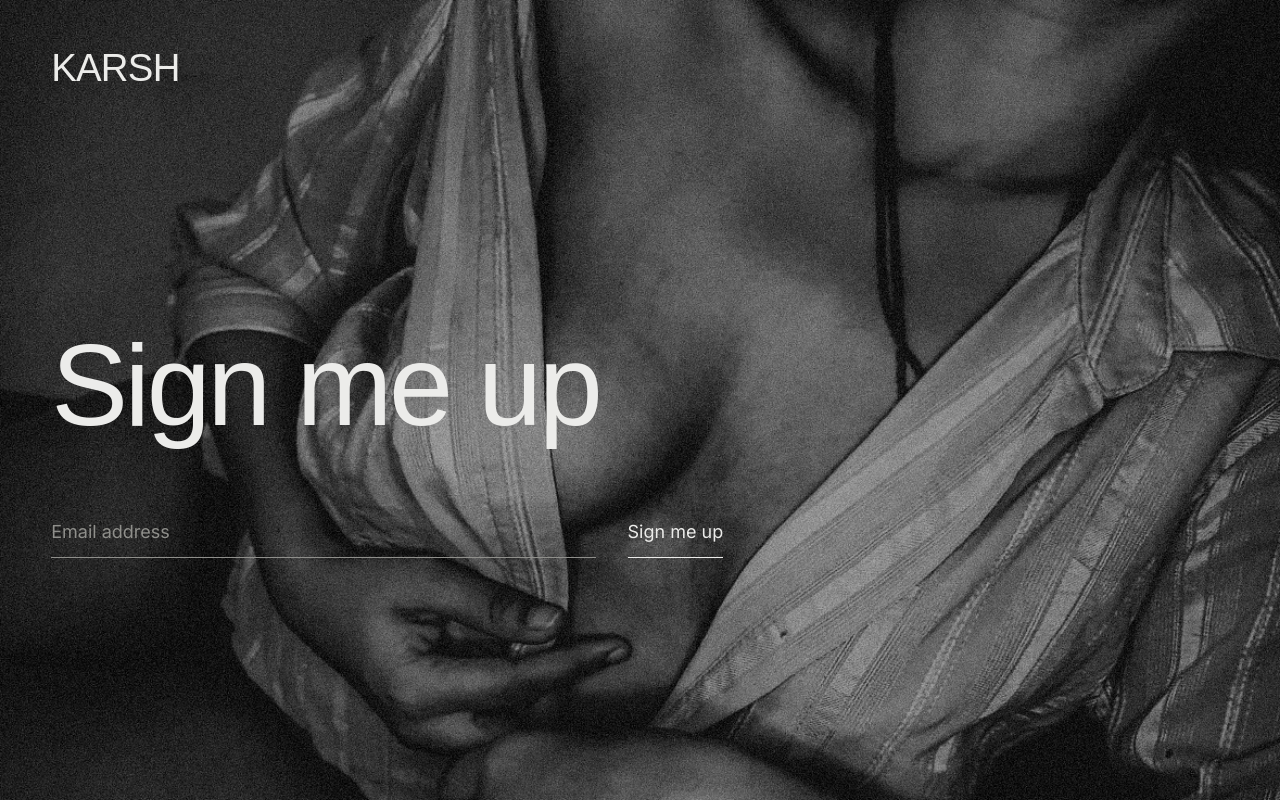
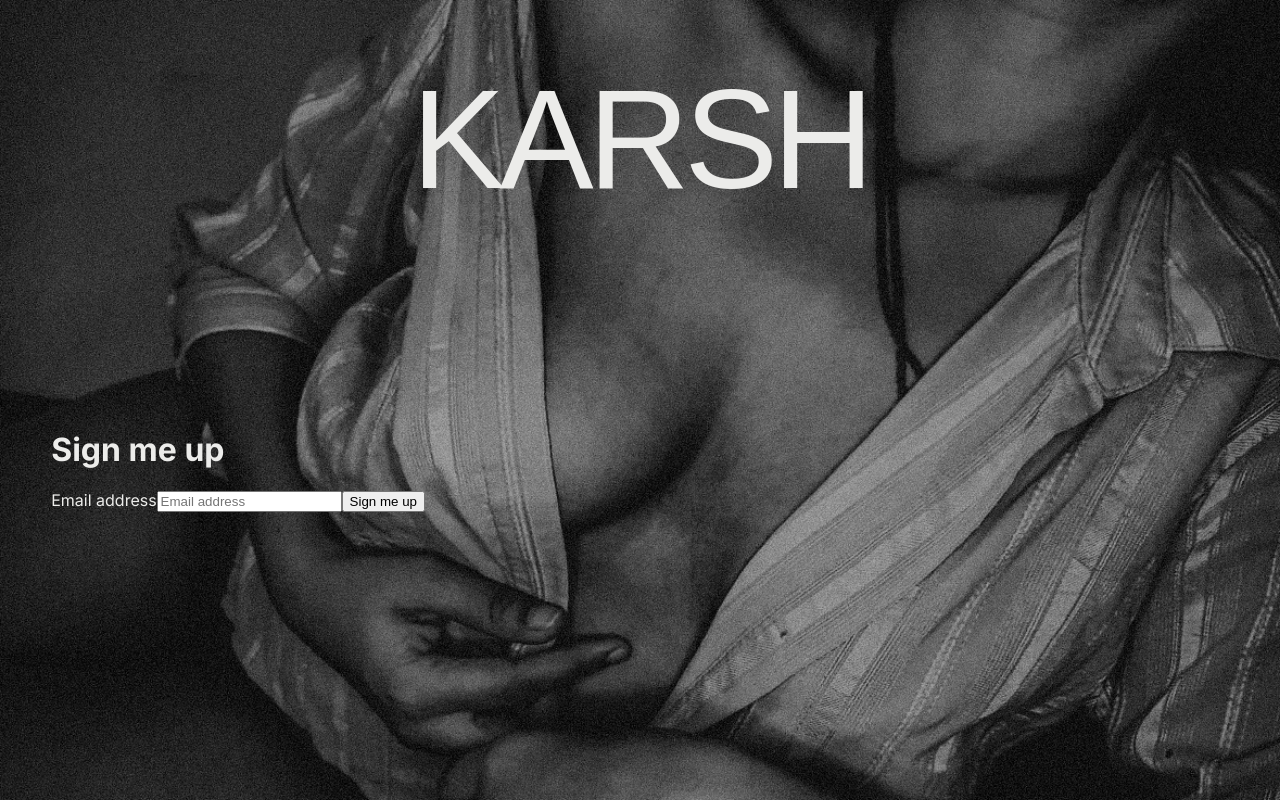
Before and after one commit to jxynip/karsh-website, a Next.js app: page /signup in a window 1280 px wide. Built offline with nearby package versions, Linux system fonts and the light colour scheme; a web font is replaced by a local one.

Commit message:
text centered

```diff
--- a/app/globals.css
+++ b/app/globals.css
@@ -1,4 +1,3 @@
-/* ---------- Tokens ---------- */
 :root {
   --ink: #000;
   --text: #ececea;
@@ -13,35 +12,22 @@
   --sans: var(--font-sans), system-ui, -apple-system, "Segoe UI", Roboto, sans-serif;
 }
 
-/* ---------- Reset ---------- */
-*,
-*::before,
-*::after {
+* {
   box-sizing: border-box;
-  margin: 0;
-  padding: 0;
 }
 
 html {
-  color-scheme: dark;
-  -webkit-text-size-adjust: 100%;
   background: var(--ink);
 }
 
 body {
   min-height: 100svh;
+  margin: 0;
   background: var(--ink);
   color: var(--text);
   font-family: var(--sans);
-  font-size: 1rem;
-  line-height: 1.5;
   -webkit-font-smoothing: antialiased;
   text-rendering: optimizeLegibility;
-}
-
-img {
-  display: block;
-  max-width: 100%;
 }
 
 a {
@@ -49,21 +35,12 @@ a {
   text-decoration: none;
 }
 
-:focus-visible {
-  outline: 1px solid var(--text);
-  outline-offset: 4px;
+img {
+  display: block;
 }
 
-.visually-hidden {
-  position: absolute;
-  width: 1px;
-  height: 1px;
-  overflow: hidden;
-  clip-path: inset(50%);
-  white-space: nowrap;
-}
+/* Background */
 
-/* ---------- Background ---------- */
 .backdrop {
   position: fixed;
   inset: 0;
@@ -83,297 +60,206 @@ a {
   background: var(--overlay);
 }
 
-/* ---------- Page frame ---------- */
+/* Page */
+
 .page {
   position: relative;
   z-index: 1;
+
   min-height: 100svh;
   display: flex;
   flex-direction: column;
+
   padding-inline: var(--gutter);
 }
 
-/* ---------- Header ---------- */
+/* Header */
+
 .masthead {
-  padding-top: var(--gutter);
+  padding-top: clamp(2rem, 5vw, 4rem);
+  padding-bottom: var(--space-m);
+  text-align: center;
 }
 
 .wordmark {
-  display: inline-block;
+  margin: 0;
+
   font-family: var(--display);
+  font-size: clamp(3rem, 11vw, 9rem);
   font-weight: 400;
-  font-size: clamp(3.25rem, 10vw, 10rem);
   line-height: 0.9;
-  letter-spacing: -0.02em;
+  letter-spacing: -0.04em;
 }
 
-.wordmark-small {
-  font-size: clamp(1.5rem, 3vw, 2.5rem);
-}
+/* Image links */
 
-/* ---------- Three image links ---------- */
 .plates {
-  display: grid;
-  grid-template-columns: 1fr;
-  row-gap: var(--space-m);
-  margin-top: var(--space-l);
+  display: flex;
+  flex-direction: column;
+  gap: clamp(3rem, 8vw, 8rem);
+
+  margin-bottom: var(--space-l);
 }
 
 .plate {
   position: relative;
-  display: block;
   overflow: hidden;
   background: #0c0c0c;
 }
 
 .plate img {
+  width: 100%;
+  height: auto;
   object-fit: cover;
   opacity: 0.88;
-  transition: opacity 0.4s ease;
 }
 
-.plate:hover img,
-.plate:focus-visible img {
-  opacity: 1;
+/* Mobile image positioning */
+
+.plate:nth-child(1) {
+  width: 100%;
 }
 
-/* Mobile: full width, then narrower and pushed right, for rhythm */
-.plate-1 {
-  aspect-ratio: 4 / 5;
+.plate:nth-child(2) {
+  width: 72%;
+  margin-left: auto;
 }
 
-.plate-2 {
-  aspect-ratio: 1 / 1;
-  width: 72%;
-  justify-self: end;
-}
-
-.plate-3 {
-  aspect-ratio: 4 / 5;
+.plate:nth-child(3) {
   width: 88%;
 }
 
-/* ---------- Two videos ---------- */
+/* Films */
+
 .films {
-  display: grid;
-  grid-template-columns: 1fr;
-  row-gap: var(--space-m);
-  margin-top: var(--space-l);
+  display: flex;
+  flex-direction: column;
+  gap: clamp(3rem, 8vw, 8rem);
+
+  margin-bottom: var(--space-l);
+}
+
+.film-slot {
+  width: 100%;
 }
 
 .film {
   position: relative;
-  aspect-ratio: 16 / 9;
+  overflow: hidden;
   background: #0c0c0c;
 }
 
-.film iframe,
-.film-poster {
-  position: absolute;
-  inset: 0;
-  width: 100%;
-  height: 100%;
-  border: 0;
+.film-label {
+  background: var(--ink);
 }
 
-.film-poster {
-  display: block;
-  background: none;
-  color: inherit;
-  font: inherit;
-  cursor: pointer;
-  overflow: hidden;
-}
+/* Statement */
 
-.film-poster img {
-  object-fit: cover;
-}
+.statement {
+  margin: var(--space-l) auto;
 
-.film-label {
-  position: absolute;
-  left: 0;
-  bottom: 0;
-  padding: 0.5rem 0.9rem;
-  background: var(--ink);
-  font-size: 0.8125rem;
-  letter-spacing: 0.02em;
-}
-
-/* ---------- Statement ---------- */
-.statement {
-  display: flex;
-  align-items: center;
-  min-height: 100svh;
-  margin-top: var(--space-m);
+  text-align: center;
 }
 
 .statement p {
-  font-family: var(--display);
-  font-weight: 400;
-  font-size: clamp(2.5rem, 11.5vw, 13rem);
-  line-height: 0.98;
-  letter-spacing: -0.03em;
-  text-wrap: balance;
+  max-width: 40rem;
+  margin: 0 auto;
+
+  font-size: clamp(1.1rem, 2vw, 1.5rem);
+  line-height: 1.4;
 }
 
-/* ---------- Footer ---------- */
+/* Footer */
+
 .footer {
+  margin-top: auto;
+  padding-top: var(--space-m);
+  padding-bottom: clamp(2rem, 5vw, 4rem);
+
+  text-align: center;
+}
+
+.footer nav ul {
   display: flex;
   flex-wrap: wrap;
-  justify-content: space-between;
-  align-items: baseline;
-  gap: 1.25rem 3rem;
-  margin-top: auto;
-  padding-block: var(--space-m) clamp(1.25rem, 3vw, 2.5rem);
-  font-size: 0.875rem;
-  color: var(--muted);
-}
+  justify-content: center;
 
-.footer ul {
-  display: flex;
-  flex-wrap: wrap;
-  gap: 0.5rem 1.75rem;
+  gap: 0.75rem 1.5rem;
+
+  margin: 0;
+  padding: 0;
+
   list-style: none;
 }
 
-.footer a {
-  transition: color 0.2s ease;
-}
-
-.footer a:hover,
-.footer a:focus-visible {
-  color: var(--text);
-  text-decoration: underline;
-  text-underline-offset: 0.3em;
+.footer nav a,
+.footer-signup {
+  font-size: 0.85rem;
+  line-height: 1.4;
 }
 
 .footer-signup {
-  color: var(--text);
+  display: block;
+  margin-top: 1.5rem;
 }
 
-/* ---------- Signup view ---------- */
-.signup-page {
-  flex: 1;
-  display: flex;
-  flex-direction: column;
-  justify-content: center;
-  padding-block: var(--space-m);
+/* Hover */
+
+.footer nav a:hover,
+.footer-signup:hover {
+  opacity: 0.6;
 }
 
-.signup-title {
-  font-family: var(--display);
-  font-weight: 400;
-  font-size: clamp(2.5rem, 9vw, 8rem);
-  line-height: 0.98;
-  letter-spacing: -0.03em;
-}
+/* Desktop */
 
-.signup {
-  display: flex;
-  flex-wrap: wrap;
-  align-items: flex-end;
-  gap: 1.25rem 2rem;
-  max-width: 42rem;
-  margin-top: clamp(2rem, 5vw, 4rem);
-}
-
-.signup input {
-  flex: 1 1 16rem;
-  min-width: 0;
-  padding: 0.75rem 0;
-  border: 0;
-  border-bottom: 1px solid var(--muted);
-  border-radius: 0;
-  background: transparent;
-  color: var(--text);
-  font: inherit;
-  font-size: 1.125rem;
-  appearance: none;
-  outline: none;
-}
-
-.signup input::placeholder {
-  color: var(--muted);
-}
-
-.signup input:focus {
-  border-bottom-color: var(--text);
-  box-shadow: 0 1px 0 var(--text);
-}
-
-.signup button {
-  padding: 0.75rem 0;
-  border: 0;
-  border-bottom: 1px solid var(--text);
-  border-radius: 0;
-  background: none;
-  color: var(--text);
-  font: inherit;
-  font-size: 1.125rem;
-  cursor: pointer;
-}
-
-.signup button:disabled {
-  color: var(--muted);
-  border-bottom-color: var(--muted);
-  cursor: default;
-}
-
-.signup-message {
-  flex-basis: 100%;
-  font-size: 1.125rem;
-}
-
-.signup-error {
-  color: var(--muted);
-}
-
-/* ---------- Desktop ---------- */
 @media (min-width: 800px) {
-  .plates,
-  .films {
-    grid-template-columns: repeat(12, 1fr);
-    column-gap: var(--gutter);
+  .masthead {
+    padding-top: clamp(3rem, 6vw, 6rem);
+    padding-bottom: var(--space-l);
   }
 
-  /* Staggered plates: large left, smaller right and lower, wide third offset */
-  .plate-1 {
-    grid-column: 1 / span 7;
-    grid-row: 1;
-    width: auto;
-    aspect-ratio: 1 / 1;
+  .plates {
+    display: grid;
+    grid-template-columns: repeat(12, 1fr);
+    align-items: start;
+    gap: 0;
   }
 
-  .plate-2 {
-    grid-column: 9 / span 4;
-    grid-row: 1;
-    align-self: end;
-    justify-self: stretch;
-    width: auto;
-    aspect-ratio: 4 / 5;
+  .plate:nth-child(1) {
+    grid-column: 1 / 8;
+    width: 100%;
   }
 
-  .plate-3 {
-    grid-column: 4 / span 7;
-    grid-row: 2;
-    width: auto;
-    aspect-ratio: 3 / 2;
+  .plate:nth-child(2) {
+    grid-column: 8 / 12;
+    width: 100%;
+    margin-top: 12vw;
+    margin-left: 0;
   }
 
-  /* Videos: first sits left, second sits right */
+  .plate:nth-child(3) {
+    grid-column: 3 / 10;
+    width: 100%;
+    margin-top: 10vw;
+  }
+
+  .films {
+    display: grid;
+    grid-template-columns: repeat(12, 1fr);
+    gap: 0;
+  }
+
   .film-slot-1 {
-    grid-column: 1 / span 9;
+    grid-column: 2 / 8;
   }
 
   .film-slot-2 {
-    grid-column: 4 / -1;
+    grid-column: 6 / 12;
+    margin-top: 12vw;
+  }
+
+  .statement {
+    margin-top: var(--space-l);
+    margin-bottom: var(--space-l);
   }
 }
-
-@media (prefers-reduced-motion: reduce) {
-  *,
-  *::before,
-  *::after {
-    transition: none !important;
-  }
-}
```
